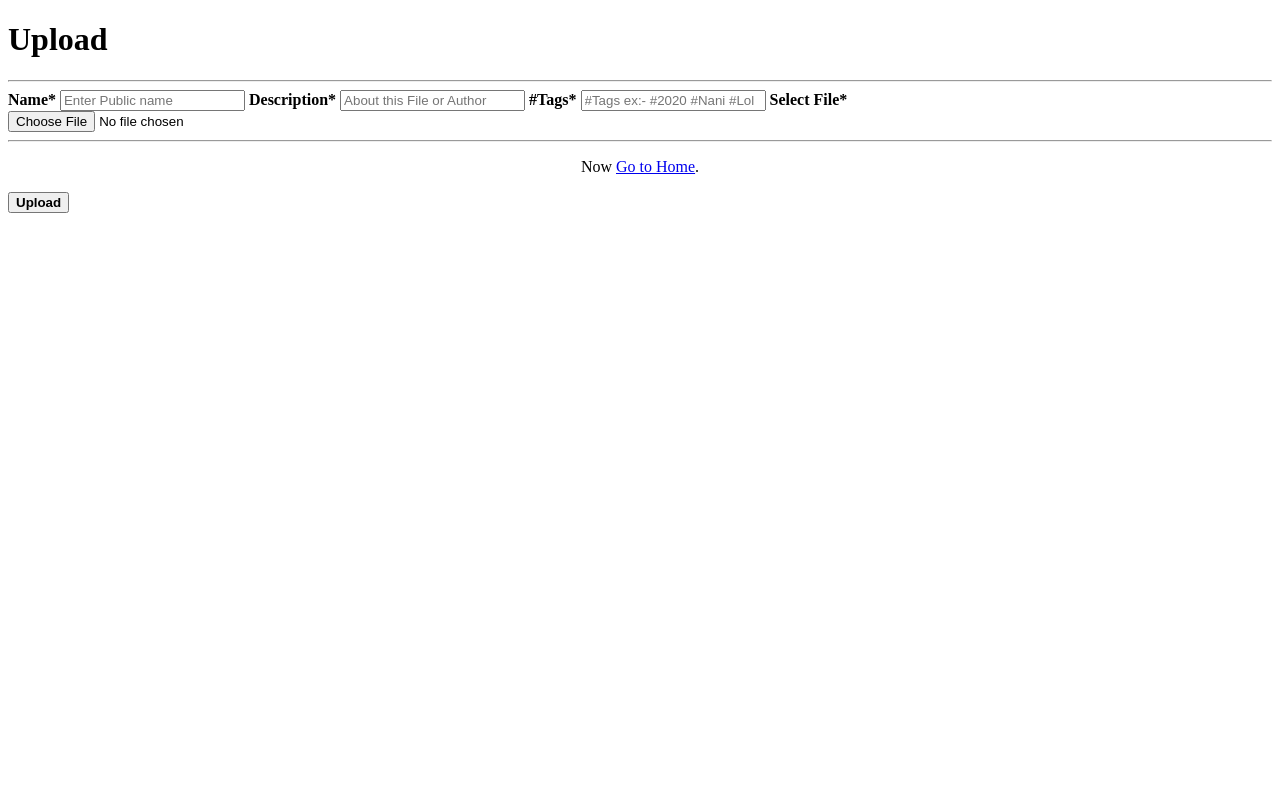
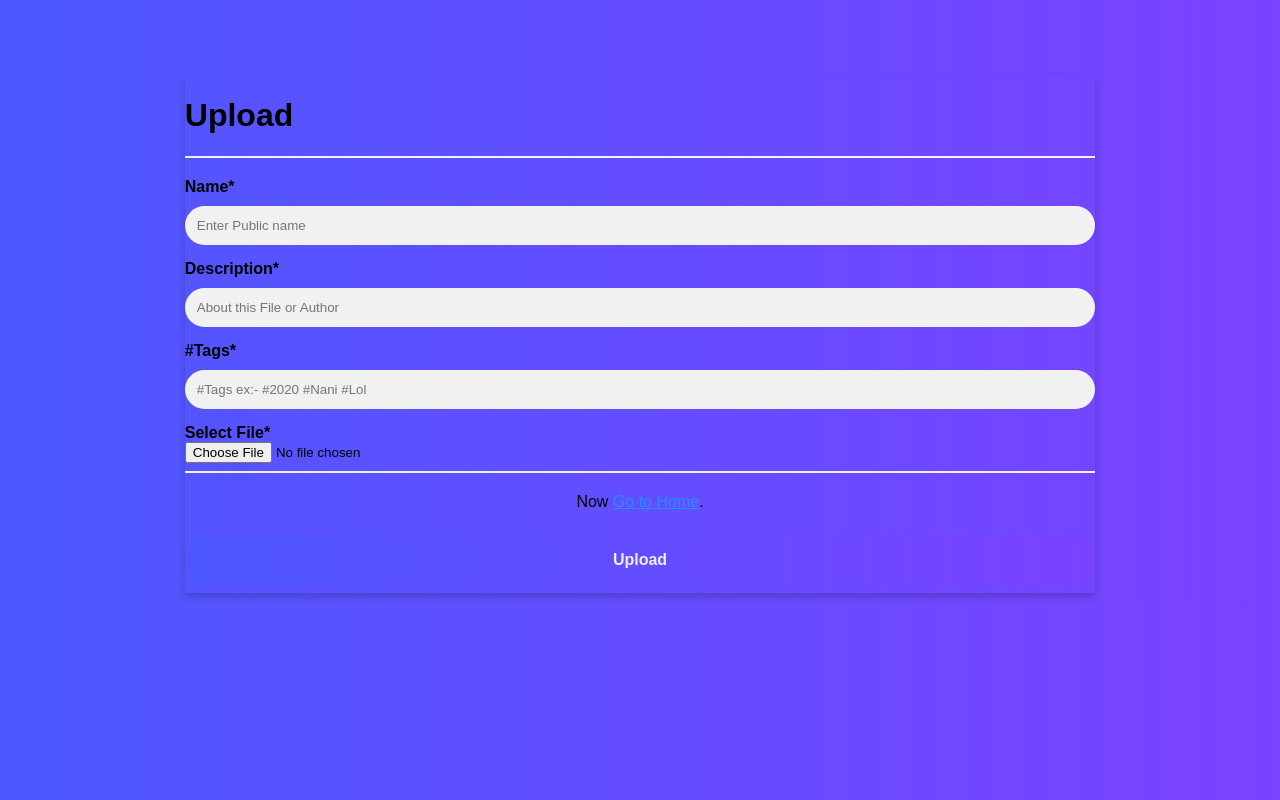
Before and after one commit to Maghil/Ichios, a Django app: page /upload/ in a window 1280 px wide. Run offline with Django 3.2, Linux system fonts and the light colour scheme.

Commit message:
1.added circle ci and changed css a little much in upload.yml

```diff
--- a/templates/upload.html
+++ b/templates/upload.html
@@ -1,10 +1,116 @@
-
 <!DOCTYPE html>
 <html>
   <head>
     <meta name="viewport" content="width=device-width, initial-scale=1">
     <style>
- /* background-image: linear-gradient(to right, #4d58ff 0%, #7b42ff 100%); for later use bg color*/
+       .spin {
+            display: inline-block;
+            width: 50px;
+            height: 50px;
+            border: 3px solid rgba(55, 41, 255, 0.3);
+            border-radius: 50%;
+            border-top-color: rgb(105, 72, 255);
+            animation: spin 1s ease-in-out infinite;
+            -webkit-animation: spin 1s ease-in-out infinite;
+          }
+          @keyframes spin {
+            to {
+              -webkit-transform: rotate(360deg);
+            }
+          }
+          @-webkit-keyframes spin {
+            to {
+              -webkit-transform: rotate(360deg);
+            }
+          }
+    body {
+      font-family: Arial, Helvetica, sans-serif,verdana;
+      background-image: linear-gradient(to right, #4d58ff 0%, #7b42ff 100%);
+      height:100%;
+    }
+
+    * {
+      box-sizing: border-box;
+    }
+    .secd{
+      display: flex;
+      margin-top:6%;
+      justify-content: center;
+      align-items: center;
+    }
+    /* Add padding to containers */
+    .container {
+      width:600px;
+      padding: 16px;
+      border-radius:10px;
+      background-color: white;
+    }
+
+    /* Full-width input fields */
+    input[type=text] {
+      transition:0.5s;
+      width: 100%;
+      padding: 12px 12px 12px 12px;
+      margin: 10px 0 15px 0;
+      border-radius:50px;
+      display: inline-block;
+      border: none;
+      background: #f1f1f1;
+    }
+
+    input[type=text]:focus {
+      transition: 0.5s;
+      background-color: #ddd;
+      outline: none;
+    }
+
+    /* Overwrite default styles of hr */
+    hr {
+      border: 1px solid #f1f1f1;
+      margin-bottom: 20px;
+    }
+
+    /* Set a style for the submit button */
+    .registerbtn {
+      transition:0.5s;
+      background-image: linear-gradient(to right, #4d58ff 0%, #7b42ff 100%);
+      color: white;
+      font-size:16px;
+      padding: 16px 20px;
+      margin: 8px 0;
+      border: none;
+      border-radius:50px;
+      cursor: pointer;
+      width: 100%;
+      opacity: 0.9;
+    }
+
+    .registerbtn:hover {
+
+      opacity: 1;
+    }
+
+    /* Add a blue text color to links */
+    a {
+      color: dodgerblue;
+    }
+
+    /* Set a grey background color and center the text of the "sign in" section */
+    .signin {
+      background-color: #f1f1f1;
+      text-align: center;
+    }
+    .card {
+      /* Add shadows to create the "card" effect */
+      box-shadow: 0 4px 8px 0 rgba(0,0,0,0.2);
+      transition: 0.3s;
+    }
+
+    /* On mouse-over, add a deeper shadow */
+    .card:hover {
+      box-shadow: 0 8px 16px 0 rgba(0,0,0,0.2);
+    }
+
     </style>
     <script>
     setInterval(rmr, 3000);
```
Also changed, not shown: .circleci/config.yml (added), readme.md. Lines whose indentation alone changed are shown as unchanged.
